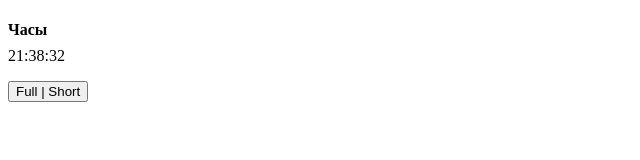
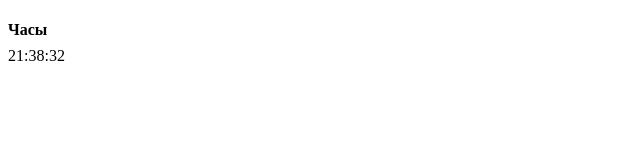
Before and after one commit to DmytroM89/HW5-js-function, a plain HTML site: page index.html in a window 1280 px wide. Shown: the whole page, without its empty margins (0-640 px from the left). Drawn offline with Linux system fonts and the light colour scheme.

Commit message:
editing HW5-js-function

```diff
--- a/index.html
+++ b/index.html
@@ -8,17 +8,11 @@
         h4 {
             margin-bottom: .5rem;
         }
-        .clock.short .sec{
-            display: none;
+        .clock {
+            max-width: 70px;
         }
-        .clock,
-        .clock span {
-            display: flex;
-            align-items: center;
-        }
-        .clock span:not(:first-child)::before {
-            content: ':';
-            display: flex;
+        .clock:hover {
+            cursor: pointer;
         }
         button {
             margin-top: 1rem;
@@ -27,12 +21,7 @@
 </head>
 <body>
 <h4>Часы</h4>
-<div class="clock" id="clock">
-    <span class="hour" id="hour">00</span>
-    <span class="min" id="min">00</span>
-    <span class="sec" id="sec">00</span>
-</div>
-<button type="button" onclick="changeFormat()">Full | Short</button>
+<div class="clock" id="clock">00:00:00</div>
 
 <script src="script.js"></script>
 </body>
--- a/script.js
+++ b/script.js
@@ -26,31 +26,56 @@ function showNumsHard(a, b) {
 }
 showNumsHard(1, -1);
 
-log('-------------- # 5 Часы на экране')
-function clockInit() {
+log('-------------- # 5 Часы на экране - Первый вариант')
+const clock = document.getElementById('clock');
+let formatFull = true;
+let time = '';
+
+/*function clockInit() {
     const date = new Date();
     let hours = date.getHours();
     if (hours < 10) {
         hours = '0' + hours;
     }
-    document.getElementById('hour').innerHTML = hours;
 
     let minutes = date.getMinutes();
     if (minutes < 10) {
         minutes = '0' + minutes;
     }
-    document.getElementById('min').innerHTML = minutes;
 
     let seconds = date.getSeconds();
     if (seconds < 10) {
         seconds = '0' + seconds;
     }
-    document.getElementById('sec').innerHTML = seconds;
+
+    //clock.innerHTML = formatFull ? hours + ':' + minutes + ':' + seconds : hours + ':' + minutes; // как вариант
+    if (formatFull) {
+        time = hours + ':' + minutes + ':' + seconds;
+    } else {
+        time = hours + ':' + minutes;
+    }
+    clock.innerHTML = time;
+}*/
+
+log('-------------- # 5 Часы на экране - Второй вариант')
+/**
+ * Что здесь происходит?
+ * new Date().toTimeString - получаем время формата '00:07:55 GMT+0300 (Восточная Европа, летнее время)'
+ * new Date().toTimeString.split(' ')[0] - разбиваем строку на массив строк и по нулевому индексу получаем время в полном формате
+ */
+function clockInit() {
+    if (formatFull) {
+        time = new Date().toTimeString().split(' ')[0];
+    } else {
+        time = new Date().toTimeString().split(' ')[0].substring(0,5); // то же, что и выше + substring(0,5) обрезаем двоеточие с секундами
+    }
+    clock.innerHTML = time;
 }
 
 setInterval(clockInit, 1000);
 
-// Часы Toggle - “full/short” format
-function changeFormat() {
-    document.getElementById('clock').classList.toggle('short');
-}
+// Toggle time format
+clock.addEventListener('click', () => {
+    formatFull = !formatFull;
+    clockInit(); // вызываем ф-цию сразу, чтобы не ждать
+});
```
